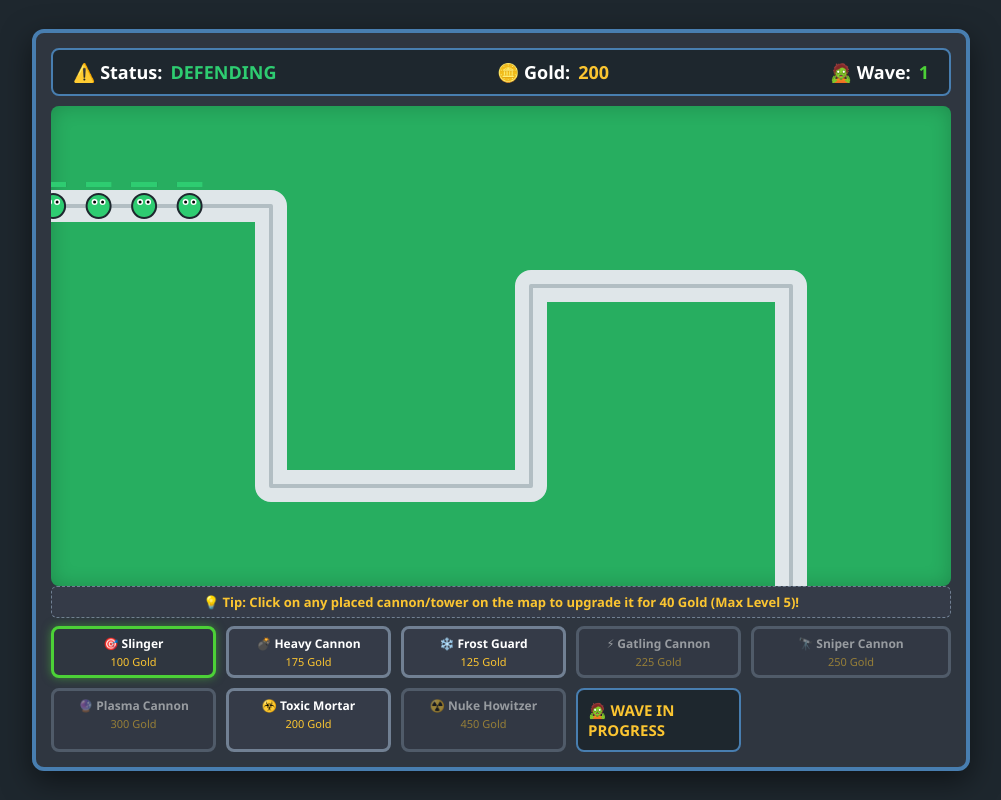
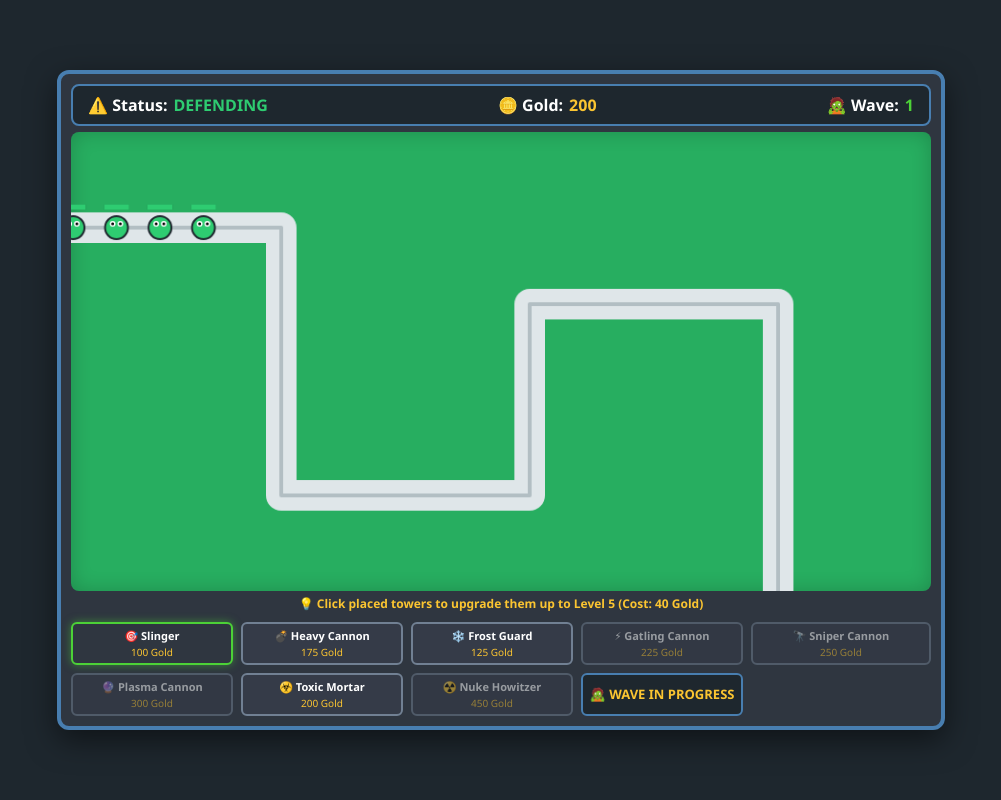
Before and after one commit to readwithmeofficial888-rgb/Earnwithme, a Flask app: page /play-game3 in a window 1280 px wide. Shown: the whole page, without its empty margins (139-1140 px from the left). Run offline with Flask 3, Linux system fonts and the light colour scheme.

Commit message:
Update test3.html

```diff
--- a/templates/test3.html
+++ b/templates/test3.html
@@ -19,6 +19,7 @@
             justify-content: center;
             align-items: center;
             min-height: 100vh;
+            max-height: 100vh;
             overflow: hidden;
         }
         #game-container {
@@ -26,57 +27,61 @@
             flex-direction: column;
             align-items: center;
             background-color: #2f3640;
-            padding: 15px;
+            padding: 10px;
             border-radius: 12px;
             box-shadow: 0 10px 30px rgba(0,0,0,0.5);
             border: 4px solid #487eb0;
+            max-width: 95vw;
+            max-height: 98vh;
         }
         #top-bar {
             display: flex;
             justify-content: space-between;
-            width: 900px;
-            margin-bottom: 10px;
+            width: 100%;
+            max-width: 860px;
+            margin-bottom: 6px;
             background-color: #1e272e;
-            padding: 10px 20px;
+            padding: 8px 15px;
             border-radius: 8px;
             border: 2px solid #487eb0;
             font-weight: bold;
-            font-size: 18px;
+            font-size: 16px;
         }
         .stat {
             display: flex;
             align-items: center;
-            gap: 8px;
+            gap: 6px;
         }
         canvas {
             background-color: #27ae60;
             border-radius: 8px;
             box-shadow: inset 0 0 20px rgba(0,0,0,0.2);
             cursor: pointer;
+            width: 100%;
+            max-width: 860px;
+            height: auto;
+            aspect-ratio: 15 / 8;
         }
-        #upgrade-instruction {
-            width: 900px;
+        .upgrade-instruction {
+            font-size: 12px;
+            color: #fbc531;
+            margin: 4px 0;
             text-align: center;
-            background-color: #353b48;
-            color: #fbc531;
-            font-size: 13px;
-            font-weight: bold;
-            padding: 6px;
-            margin-bottom: 8px;
-            border-radius: 6px;
-            border: 1px dashed #718093;
+            font-weight: 600;
         }
         #controls {
             display: grid;
-            grid-template-columns: repeat(4, 1fr) 200px;
-            gap: 10px;
-            width: 900px;
+            grid-template-columns: repeat(4, 1fr) 180px;
+            gap: 8px;
+            margin-top: 6px;
+            width: 100%;
+            max-width: 860px;
         }
         .tower-card {
             background-color: #353b48;
-            border: 3px solid #718093;
-            border-radius: 8px;
-            padding: 6px;
+            border: 2px solid #718093;
+            border-radius: 6px;
+            padding: 4px;
             display: flex;
             flex-direction: column;
             align-items: center;
@@ -90,7 +95,7 @@
         .tower-card.selected {
             border-color: #4cd137;
             background-color: #2f3640;
-            box-shadow: 0 0 10px rgba(76, 209, 55, 0.5);
+            box-shadow: 0 0 8px rgba(76, 209, 55, 0.5);
         }
         .tower-card.disabled {
             opacity: 0.5;
@@ -101,25 +106,26 @@
         .tower-title {
             font-weight: bold;
             margin-bottom: 2px;
-            font-size: 12px;
+            font-size: 11px;
             text-align: center;
         }
         .tower-cost {
             color: #fbc531;
-            font-size: 11px;
+            font-size: 10px;
         }
         #wave-status {
             grid-column: span 1;
             background-color: #1e272e;
             color: #fbc531;
-            padding: 10px;
+            padding: 6px;
             font-weight: bold;
-            font-size: 15px;
-            border-radius: 8px;
+            font-size: 13px;
+            border-radius: 6px;
             border: 2px solid #487eb0;
             display: flex;
             align-items: center;
             justify-content: center;
+            text-align: center;
         }
     </style>
 </head>
@@ -134,7 +140,7 @@
 
     <canvas id="gameCanvas" width="900" height="480"></canvas>
 
-    <div id="upgrade-instruction">💡 Tip: Click on any placed cannon/tower on the map to upgrade it for 40 Gold (Max Level 5)!</div>
+    <div class="upgrade-instruction">💡 Click placed towers to upgrade them up to Level 5 (Cost: 40 Gold)</div>
 
     <div id="controls">
         <div class="tower-card selected" id="card-archer" onclick="selectTower('archer')">
@@ -174,7 +180,6 @@
 </div>
 
 <script>
-// --- Game Logic ---
 const canvas = document.getElementById('gameCanvas');
 const ctx = canvas.getContext('2d');
 
@@ -230,8 +235,10 @@ let spawnTimer = 0;
 
 canvas.addEventListener('mousemove', (e) => {
     const rect = canvas.getBoundingClientRect();
-    mousePos.x = e.clientX - rect.left;
-    mousePos.y = e.clientY - rect.top;
+    const scaleX = canvas.width / rect.width;
+    const scaleY = canvas.height / rect.height;
+    mousePos.x = (e.clientX - rect.left) * scaleX;
+    mousePos.y = (e.clientY - rect.top) * scaleY;
 });
 
 canvas.addEventListener('click', () => {
@@ -240,7 +247,6 @@ canvas.addEventListener('click', () => {
     const gridX = Math.floor(mousePos.x / GRID_SIZE) * GRID_SIZE + GRID_SIZE / 2;
     const gridY = Math.floor(mousePos.y / GRID_SIZE) * GRID_SIZE + GRID_SIZE / 2;
 
-    // Check if clicking an existing tower to upgrade it (Cost: 40 Gold)
     let clickedTower = towers.find(t => t.x === gridX && t.y === gridY);
     if (clickedTower) {
         if (clickedTower.level < 5 && gold >= 40) {
@@ -254,7 +260,6 @@ canvas.addEventListener('click', () => {
         return;
     }
 
-    // Otherwise place a new tower
     if (canPlaceTower(gridX, gridY)) {
         const typeData = TOWER_TYPES[selectedTowerType];
         if (gold >= typeData.cost) {
@@ -871,7 +876,6 @@ function gameLoop() {
     requestAnimationFrame(gameLoop);
 }
 
-// Initialize
 updateUI();
 startAutoTimer();
 gameLoop();
```
